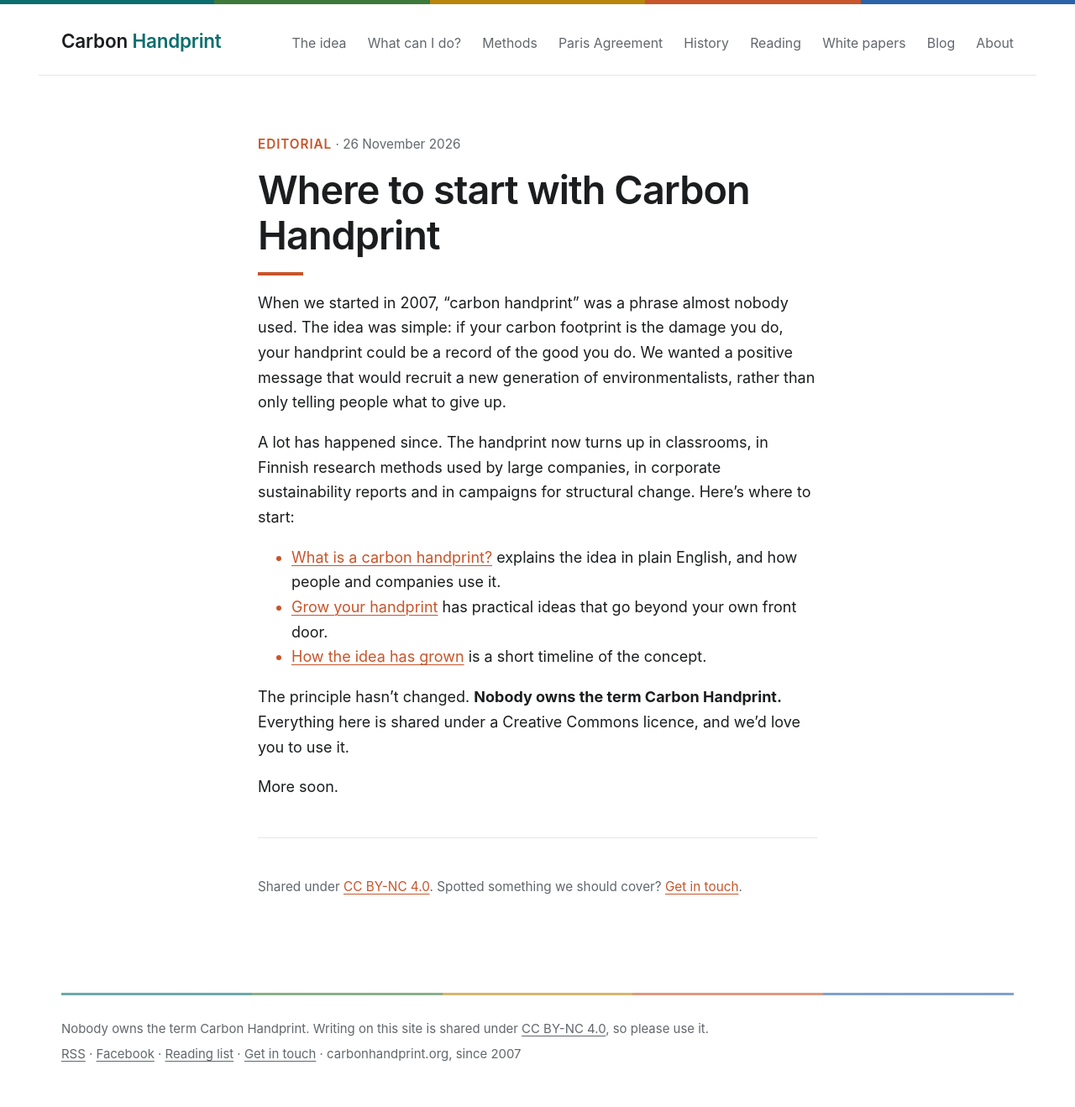
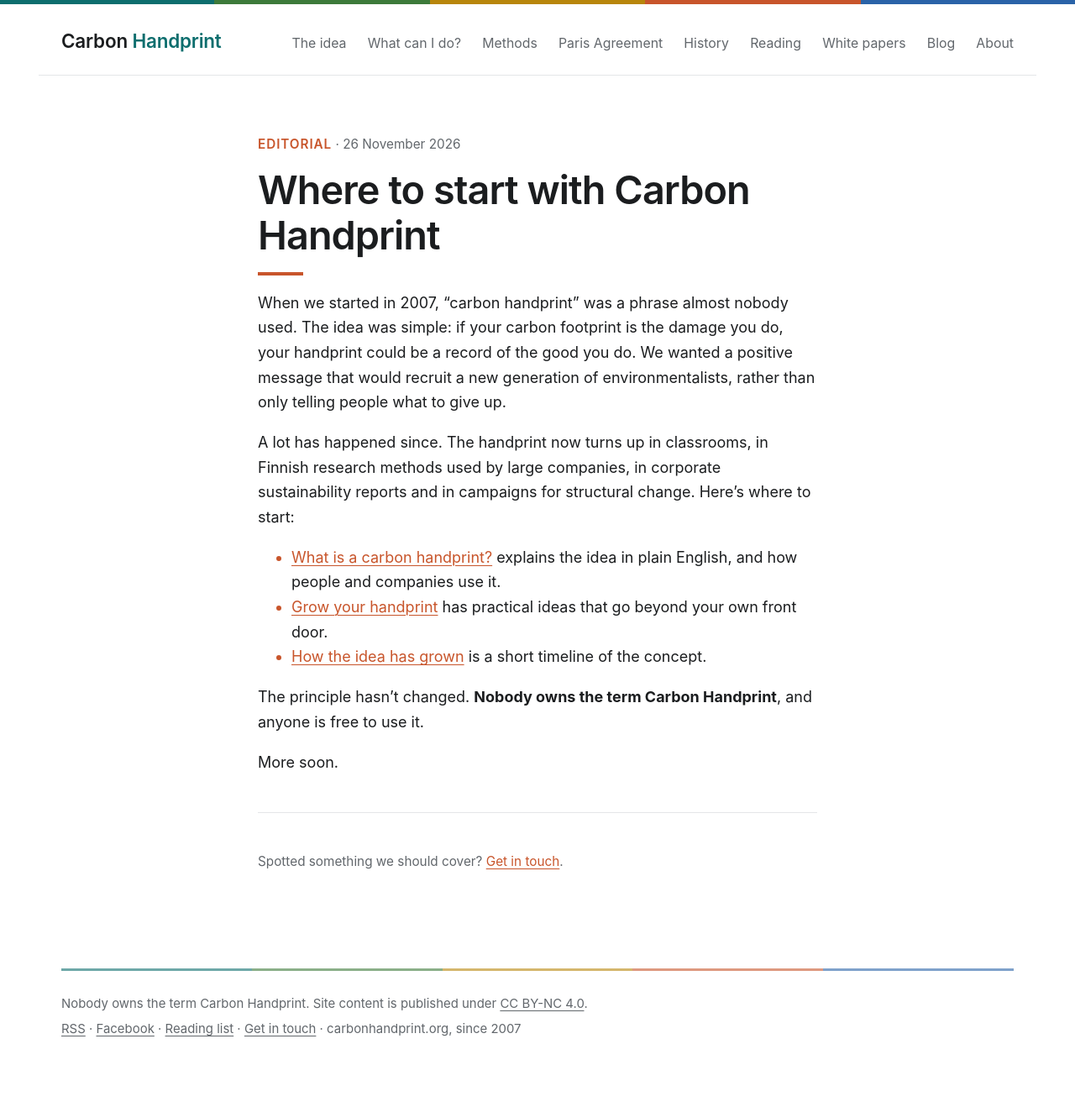
Before and after one commit to multiplicit-com/carbonhandprint, a Jekyll site: the page built from _posts/2026-11-26-where-to-start.md, in a window 1280 px wide. Shown: the whole page at 84% size. Built offline with Jekyll 4.4.1, drawn with Linux system fonts in a browser that asks for light colours; after the commit the page ends 1288 px from its top, so only the background shows below that.

Commit message:
Clarify licence wording
Co-Authored-By: Claude Opus 5.5 <noreply@anthropic.com>
Claude-Session: https://claude.ai/code/session_01Li7jXRtkERso7tJFT24TLP

```diff
--- a/_includes/footer.html
+++ b/_includes/footer.html
@@ -1,7 +1,7 @@
 <footer class="colophon">
   <div class="wrap">
-    <p>Nobody owns the term Carbon Handprint. Writing on this site is shared under
-      <a href="https://creativecommons.org/licenses/by-nc/4.0/">CC BY-NC 4.0</a>, so please use it.</p>
+    <p>Nobody owns the term Carbon Handprint. Site content is published under
+      <a href="https://creativecommons.org/licenses/by-nc/4.0/">CC BY-NC 4.0</a>.</p>
     <p><a href="{{ '/feed.xml' | relative_url }}">RSS</a> · <a href="{{ site.facebook_url }}" rel="me">Facebook</a> · <a href="{{ '/reading/' | relative_url }}">Reading list</a> · <a href="{{ '/about/#get-in-touch' | relative_url }}">Get in touch</a> · carbonhandprint.org, since 2007</p>
   </div>
 </footer>
--- a/_layouts/post.html
+++ b/_layouts/post.html
@@ -14,5 +14,5 @@ layout: default
   <p class="source"><a href="{{ page.link }}" rel="nofollow">Read the full story{% if page.source %} at {{ page.source }}{% endif %} ↗</a></p>
   {% endif %}
   <hr>
-  <p class="meta">Shared under <a href="https://creativecommons.org/licenses/by-nc/4.0/">CC BY-NC 4.0</a>. Spotted something we should cover? <a href="{{ '/about/#get-in-touch' | relative_url }}">Get in touch</a>.</p>
+  <p class="meta">Spotted something we should cover? <a href="{{ '/about/#get-in-touch' | relative_url }}">Get in touch</a>.</p>
 </article>
--- a/_posts/2026-11-26-where-to-start.md
+++ b/_posts/2026-11-26-where-to-start.md
@@ -11,6 +11,6 @@ A lot has happened since. The handprint now turns up in classrooms, in Finnish r
 - [Grow your handprint](/grow-your-handprint/) has practical ideas that go beyond your own front door.
 - [How the idea has grown](/history/) is a short timeline of the concept.
 
-The principle hasn't changed. **Nobody owns the term Carbon Handprint.** Everything here is shared under a Creative Commons licence, and we'd love you to use it.
+The principle hasn't changed. **Nobody owns the term Carbon Handprint**, and anyone is free to use it.
 
 More soon.
```
Also changed, not shown: about.md (+1 -1 lines).
